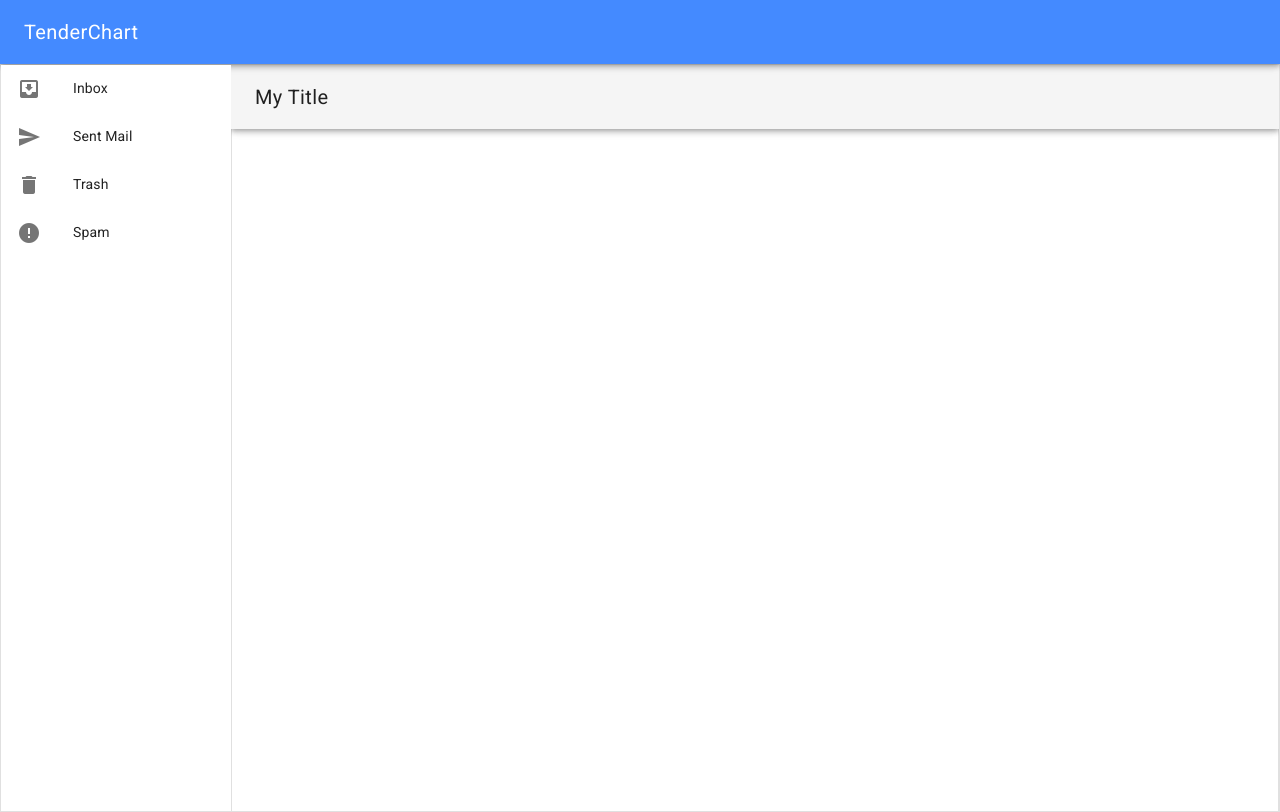
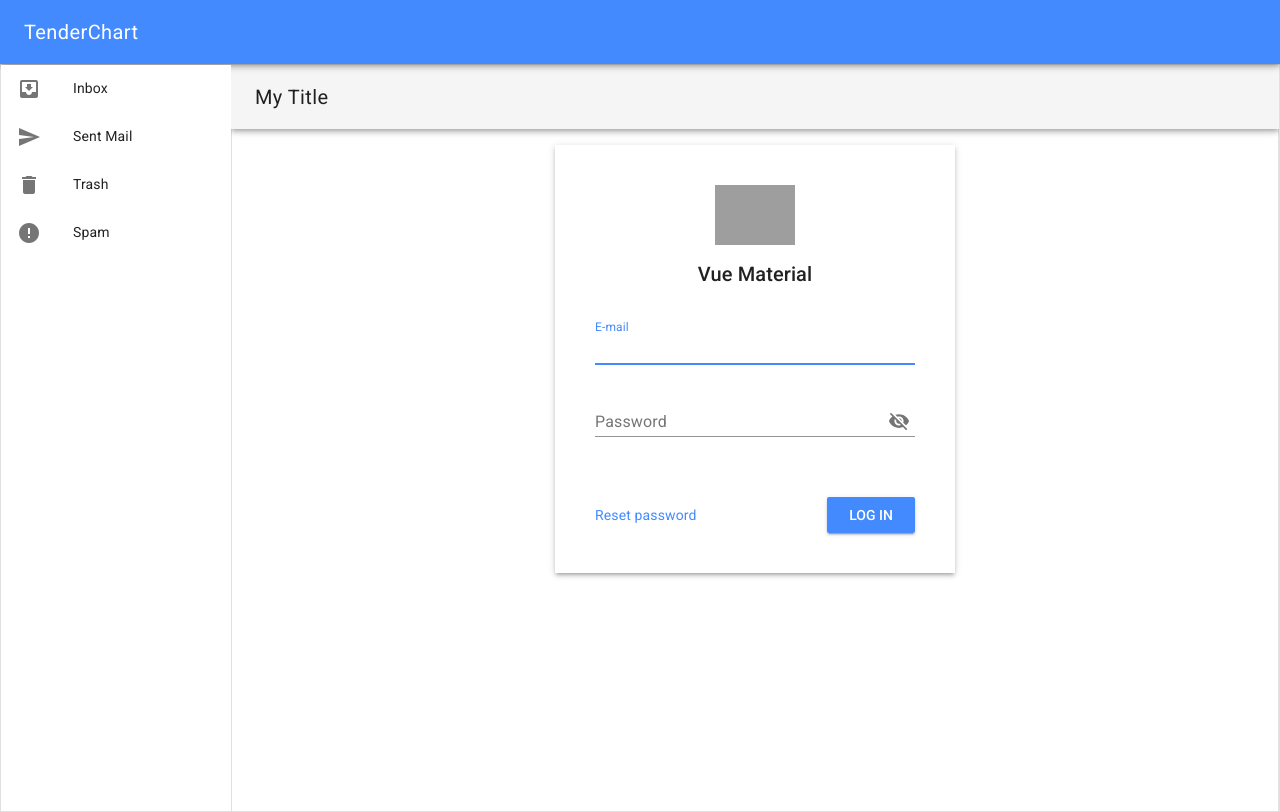
Before and after one commit to TenderChain/frontend, a Vue app: page /#/login in a window 1280 px wide. Built offline with nearby package versions, Linux system fonts and the light colour scheme; grey boxes are pictures that could not be loaded.

Commit message:
Add Login view

```diff
--- a/src/components/HelloWorld.vue
+++ /dev/null
@@ -1,113 +0,0 @@
-<template>
-  <div class="hello">
-    <h1>{{ msg }}</h1>
-    <h2>Essential Links</h2>
-    <ul>
-      <li>
-        <a
-          href="https://vuejs.org"
-          target="_blank"
-        >
-          Core Docs
-        </a>
-      </li>
-      <li>
-        <a
-          href="https://forum.vuejs.org"
-          target="_blank"
-        >
-          Forum
-        </a>
-      </li>
-      <li>
-        <a
-          href="https://chat.vuejs.org"
-          target="_blank"
-        >
-          Community Chat
-        </a>
-      </li>
-      <li>
-        <a
-          href="https://twitter.com/vuejs"
-          target="_blank"
-        >
-          Twitter
-        </a>
-      </li>
-      <br>
-      <li>
-        <a
-          href="http://vuejs-templates.github.io/webpack/"
-          target="_blank"
-        >
-          Docs for This Template
-        </a>
-      </li>
-    </ul>
-    <h2>Ecosystem</h2>
-    <ul>
-      <li>
-        <a
-          href="http://router.vuejs.org/"
-          target="_blank"
-        >
-          vue-router
-        </a>
-      </li>
-      <li>
-        <a
-          href="http://vuex.vuejs.org/"
-          target="_blank"
-        >
-          vuex
-        </a>
-      </li>
-      <li>
-        <a
-          href="http://vue-loader.vuejs.org/"
-          target="_blank"
-        >
-          vue-loader
-        </a>
-      </li>
-      <li>
-        <a
-          href="https://github.com/vuejs/awesome-vue"
-          target="_blank"
-        >
-          awesome-vue
-        </a>
-      </li>
-    </ul>
-  </div>
-</template>
-
-<script>
-export default {
-  name: 'HelloWorld',
-  data() {
-    return {
-      msg: 'Welcome to Your Vue.js App',
-    };
-  },
-};
-</script>
-
-<!-- Add "scoped" attribute to limit CSS to this component only -->
-<style scoped>
-h1, h2 {
-  font-weight: normal;
-}
-ul {
-  list-style-type: none;
-  padding: 0;
-}
-li {
-  display: inline-block;
-  margin: 0 10px;
-}
-a {
-  color: #42b983;
-}
-</style>
--- /dev/null
+++ b/src/components/Login.vue
@@ -0,0 +1,118 @@
+<template>
+ <div class="centered-container">
+    <md-content class="md-elevation-3">
+
+      <div class="title">
+        <img src="https://vuematerial.io/assets/logo-color.png">
+        <div class="md-title">Vue Material</div>
+        <div class="md-body-1"></div>
+      </div>
+
+      <div class="form">
+        <md-field>
+          <label>E-mail</label>
+          <md-input v-model="login.email" autofocus></md-input>
+        </md-field>
+
+        <md-field md-has-password>
+          <label>Password</label>
+          <md-input v-model="login.password" type="password"></md-input>
+        </md-field>
+      </div>
+
+      <div class="actions md-layout md-alignment-center-space-between">
+        <a href="/resetpassword">Reset password</a>
+        <md-button class="md-raised md-primary" @click="auth">Log in</md-button>
+      </div>
+
+      <div class="loading-overlay" v-if="loading">
+        <md-progress-spinner md-mode="indeterminate" :md-stroke="2">
+        </md-progress-spinner>
+      </div>
+
+    </md-content>
+    <div class="background" />
+  </div>
+</template>
+
+<script>
+export default {
+  name: 'HelloWorld',
+  data() {
+    return {
+      loading: false,
+      login: {
+        email: '',
+        password: '',
+      },
+    };
+  },
+  methods: {
+    auth() {
+      // your code to login user
+      // this is only for example of loading
+      this.loading = true;
+      setTimeout(() => {
+        this.loading = false;
+      }, 5000);
+    },
+  },
+};
+</script>
+
+<!-- Add "scoped" attribute to limit CSS to this component only -->
+<style lang="scss" scoped>
+.centered-container {
+  display: flex;
+  align-items: center;
+  justify-content: center;
+  position: relative;
+  height: 100%;
+  .title {
+    text-align: center;
+    margin-bottom: 30px;
+    img {
+      margin-bottom: 16px;
+      max-width: 80px;
+    }
+  }
+  .actions {
+    .md-button {
+      margin: 0;
+    }
+  }
+  .form {
+    margin-bottom: 60px;
+  }
+  .background {
+    position: absolute;
+    height: 100%;
+    width: 100%;
+    top: 0;
+    bottom: 0;
+    right: 0;
+    left: 0;
+    z-index: 0;
+  }
+  .md-content {
+    z-index: 1;
+    padding: 40px;
+    width: 100%;
+    max-width: 400px;
+    position: relative;
+  }
+  .loading-overlay {
+    z-index: 10;
+    top: 0;
+    left: 0;
+    right: 0;
+    position: absolute;
+    width: 100%;
+    height: 100%;
+    background: rgba(255, 255, 255, 0.9);
+    display: flex;
+    align-items: center;
+    justify-content: center;
+  }
+}
+</style>
--- a/src/router/index.js
+++ b/src/router/index.js
@@ -1,15 +1,15 @@
 import Vue from 'vue';
 import Router from 'vue-router';
-import HelloWorld from '@/components/HelloWorld';
+import Login from '@/components/Login';
 
 Vue.use(Router);
 
 export default new Router({
   routes: [
     {
-      path: '/',
-      name: 'HelloWorld',
-      component: HelloWorld,
+      path: '/login',
+      name: 'Login',
+      component: Login,
     },
   ],
 });
```
